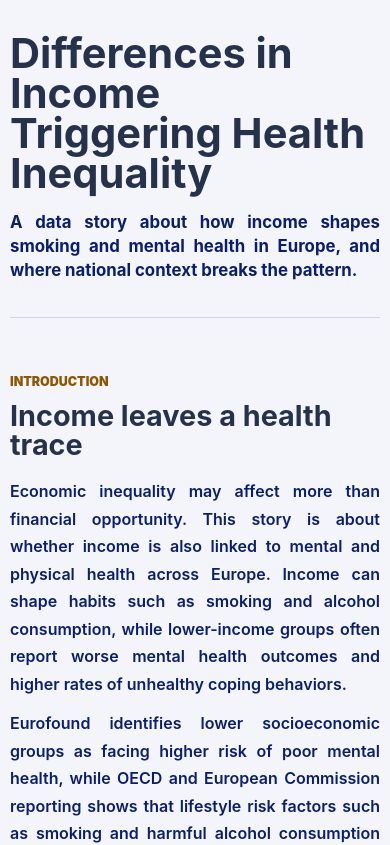
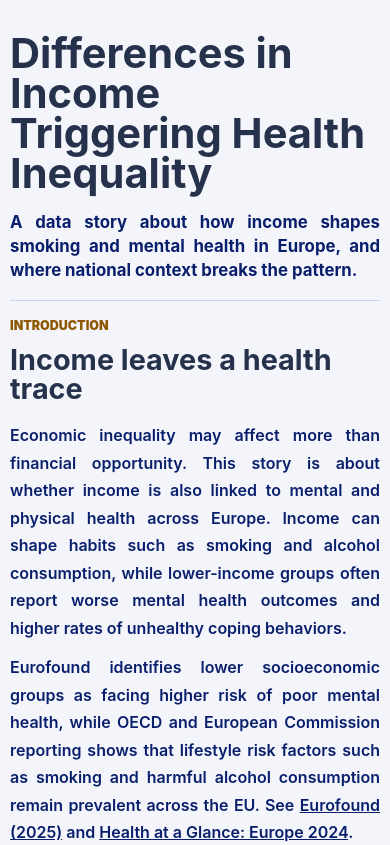
Before and after one commit to DanielMajzik/danielmajzik.github.io, a React (Vite) app: page / in a window 390 px wide. Shown: the top 845 px of the page. Built offline with nearby package versions, Linux system fonts and the light colour scheme.

Commit message:
padding fix

```diff
--- a/src/App.css
+++ b/src/App.css
@@ -1,4 +1,7 @@
 .dashboard-shell {
+  --section-padding-block: 46px;
+  --section-padding-block-mobile: 34px;
+  --section-edge-padding-block: calc(var(--section-padding-block) / 2);
   min-height: 100svh;
   width: min(1500px, calc(100% - 24px));
   margin: 0 auto;
@@ -104,8 +107,7 @@ html {
 }
 
 .single-page-shell > .app-header {
-  margin-bottom: 22px;
-  padding: 18px 0 34px;
+  padding: 18px 0 var(--section-edge-padding-block);
 }
 
 .single-page-shell > .app-header .title-copy,
@@ -227,7 +229,7 @@ h1 {
   align-items: end;
   justify-content: space-between;
   gap: 24px;
-  margin-top: 46px;
+  margin-top: var(--section-edge-padding-block);
   padding: 24px;
   border: 1px solid var(--ecl-color-neutral-80);
   border-radius: 8px;
@@ -826,7 +828,7 @@ h1 {
 .narrative-section {
   display: grid;
   gap: 24px;
-  padding: 46px 0;
+  padding: var(--section-edge-padding-block) 0;
   border-top: 1px solid var(--ecl-color-neutral-80);
 }
 
@@ -961,10 +963,6 @@ h1 {
 
 .exploration-section {
   gap: 18px;
-}
-
-.reflection-section {
-  padding-bottom: 0;
 }
 
 .story-panel {
@@ -1401,6 +1399,7 @@ h1 {
   }
 
   .dashboard-shell {
+    --section-padding-block: var(--section-padding-block-mobile);
     width: min(100% - 20px, 1500px);
     padding: 16px 0 28px;
   }
@@ -1604,7 +1603,7 @@ h1 {
 
   .narrative-section {
     gap: 18px;
-    padding: 34px 0;
+    padding: var(--section-edge-padding-block) 0;
   }
 
   .hook-stat-grid,
```
